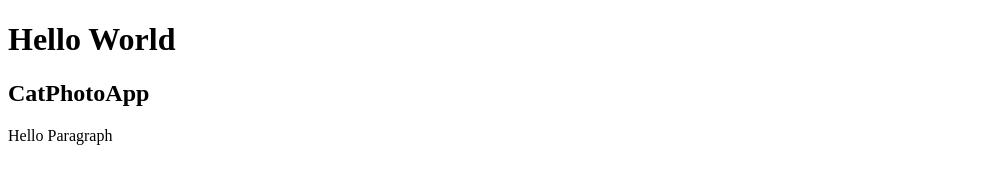
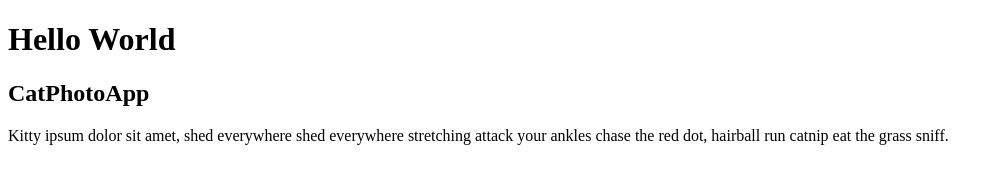
Before and after one commit to yashmaurya-cedcommerce/HTML-Hands-On, a plain HTML site: page index.html in a window 1280 px wide. Shown: the whole page, without its empty margins (0-1000 px from the left). Drawn offline with Linux system fonts and the light colour scheme.

Commit message:
committed placeholder kitty ipsum text

```diff
--- a/index.html
+++ b/index.html
@@ -9,6 +9,6 @@
 <body>
     <h1>Hello World</h1>
     <h2>CatPhotoApp</h2>
-    <p>Hello Paragraph</p>
+    <p>Kitty ipsum dolor sit amet, shed everywhere shed everywhere stretching attack your ankles chase the red dot, hairball run catnip eat the grass sniff.</p>
 </body>
 </html>
```
